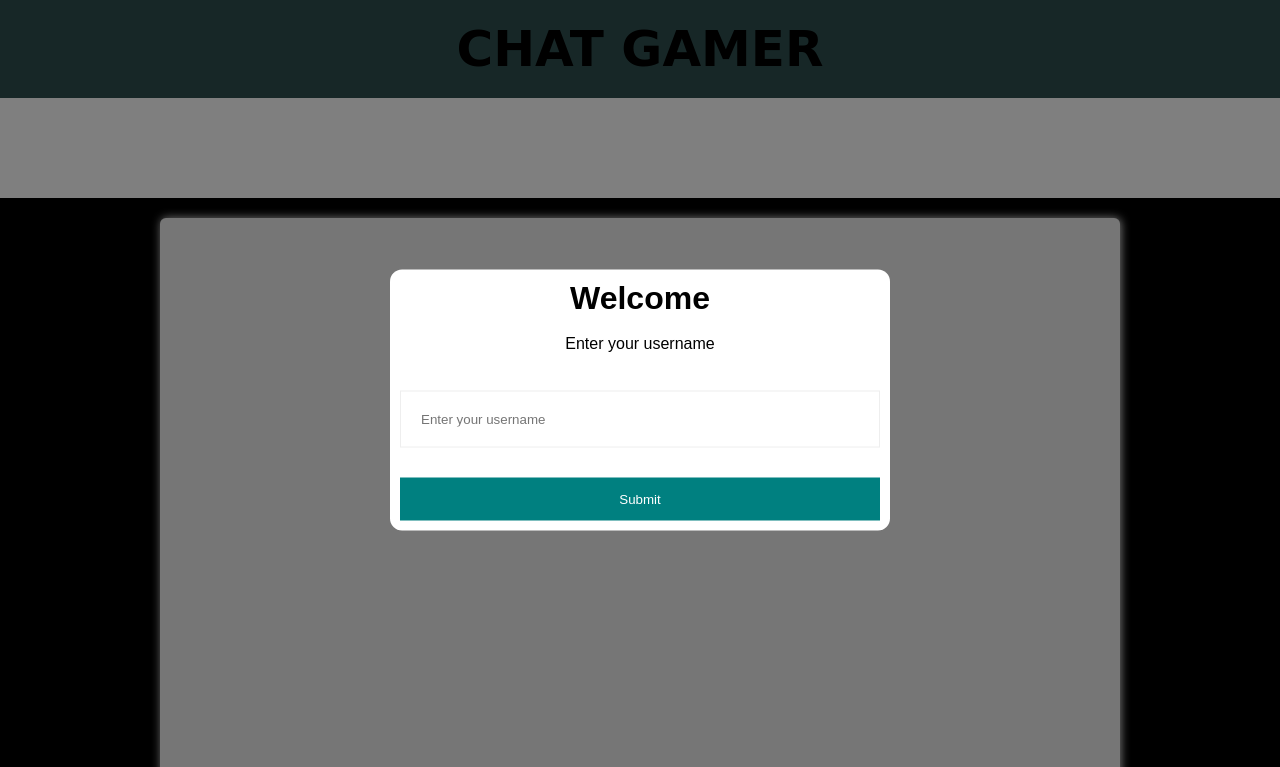
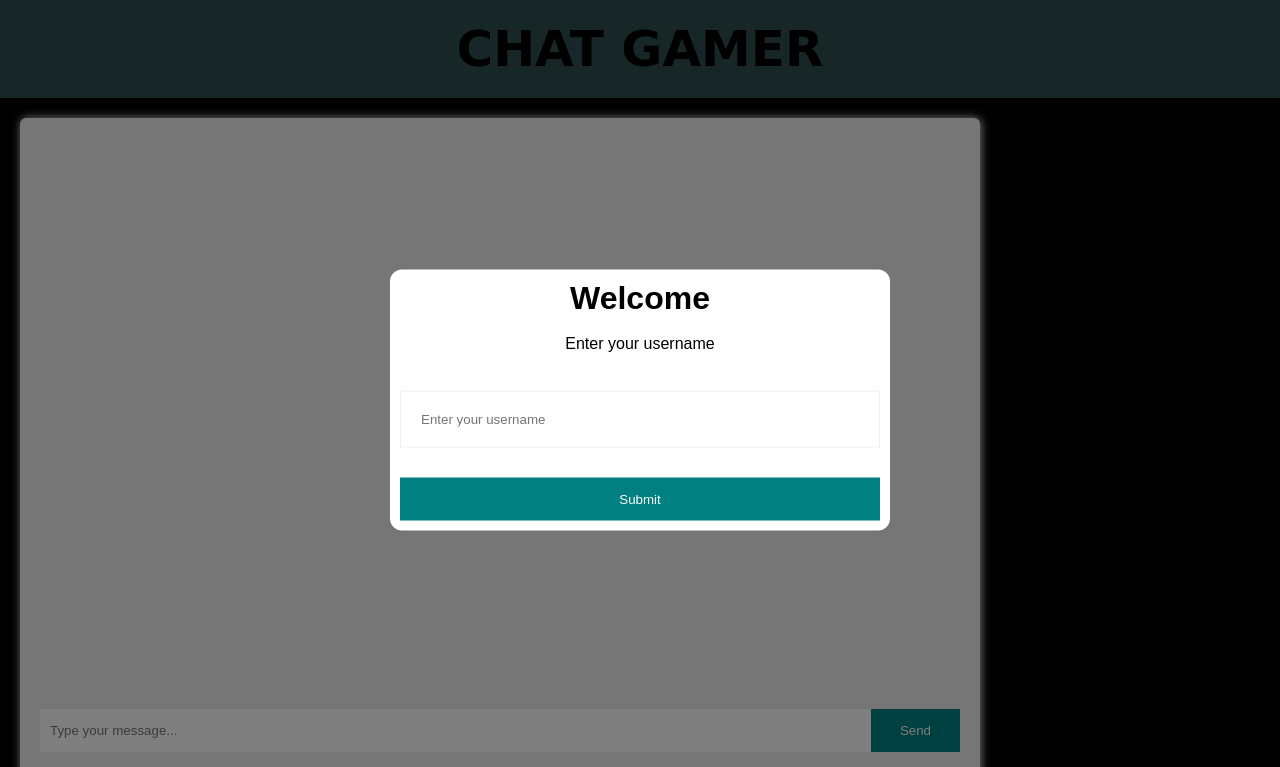
Before and after one commit to RaiCavalcanteOliveira/ChatNormal, a website: page public/index.html in a window 1280 px wide. Shown: the top 767 px of the page. Drawn offline with nearby package versions, Linux system fonts and the light colour scheme; no server answers; a web font is replaced by a local one.

Commit message:
Update style.css

```diff
--- a/public/style.css
+++ b/public/style.css
@@ -27,7 +27,7 @@ nav {
 
 .container {
     max-width: 1000px;
-    margin: 100px auto 0;
+    margin: auto 0;
     padding: 20px;
 }
 
```
